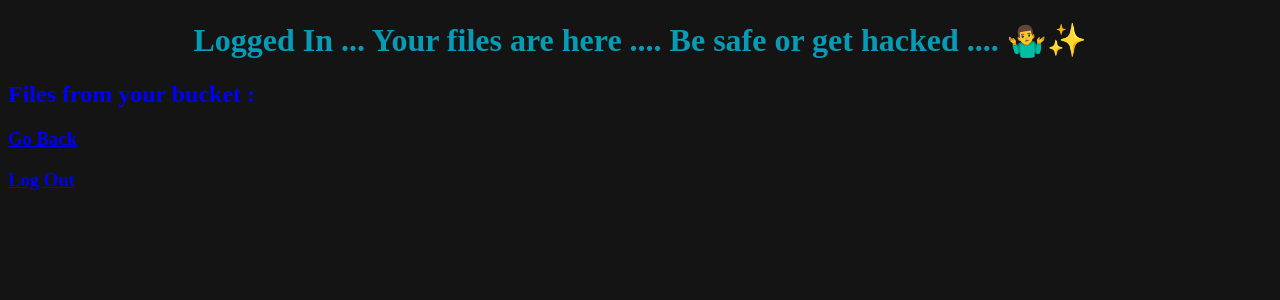
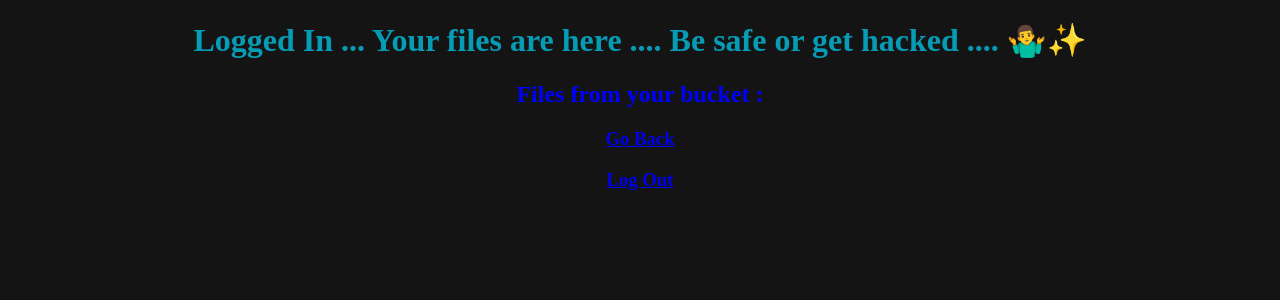
Before and after one commit to 0xAs1F/hack-cognito, a Flask app: page /files in a window 1280 px wide. Shown: the top 300 px of the page. Run offline with Flask 2, Linux system fonts and the light colour scheme; data that the repository does not hold is empty.

Commit message:
color-bg

```diff
--- a/templates/accesskeys.html
+++ b/templates/accesskeys.html
@@ -8,7 +8,7 @@
     <title>AccessKeys</title>
 
     <style>
-        h1 {
+        h1,h2,h3 {
           text-align: center;
           color: rgb(51, 255, 0);
 
@@ -29,7 +29,7 @@
     <h2 style="color: rgb(88, 18, 90);">Get your Keys :  </h2>
     <h3 style="color: rgb(74, 112, 13);"> aws_access_key_id : <h3 style="color: rgb(184, 12, 169);">{{key1}}</h23></h3>
     <h3 style="color: rgb(74, 112, 13);"> aws_secret_access_key : <h3 style="color: rgb(202, 14, 177);">{{key2}}</h3></h3>
-    <h3 style="color: rgb(74, 112, 13);"> aws_session_token :<h3 style="color: rgb(197, 24, 197);">{{key3}}</h3></h3>
+    <h3 style="color: rgb(74, 112, 13); width: 50px;"> aws_session_token :<h3 style="color: rgb(197, 24, 197);">{{key3}}</h3></h3>
     <h3 style="color: rgb(20, 13, 112);"><a href="/loggedin"> Go Back</a></h3>
 
     <h3><a href="https://testingitforsaqeebbhai.auth.ap-south-1.amazoncognito.com/logout?client_id=46s231qatgv9243u2kt361patd&logout_uri=https://hackcognito.herokuapp.com/loggedout">Log Out</a></h3>
--- a/templates/files.html
+++ b/templates/files.html
@@ -6,7 +6,7 @@
 	<title>Files</title>
     <script src="https://ajax.googleapis.com/ajax/libs/jquery/3.5.1/jquery.min.js"></script>
     <style>
-      h1 {
+      h1,h2,h3 {
         text-align: center;
         color: rgb(51, 255, 0);
 
--- a/templates/index.html
+++ b/templates/index.html
@@ -7,7 +7,7 @@
     <script src="https://ajax.googleapis.com/ajax/libs/jquery/3.5.1/jquery.min.js"></script>
     <title>AWS COGNITO TESTING</title>
     <style>
-        h1 {
+        h1,h2,h3 {
           text-align: center;
           color: rgb(51, 255, 0);
 
--- a/templates/loggedin.html
+++ b/templates/loggedin.html
@@ -7,7 +7,7 @@
     <script src="https://ajax.googleapis.com/ajax/libs/jquery/3.5.1/jquery.min.js"></script>
     <title>LoggedIn</title>
     <style>
-        h1 {
+        h1,h2,h3 {
           text-align: center;
           color: rgb(51, 255, 0);
 
--- a/templates/loggedout.html
+++ b/templates/loggedout.html
@@ -6,7 +6,7 @@
     <meta name="viewport" content="width=device-width, initial-scale=1.0">
     <script src="https://ajax.googleapis.com/ajax/libs/jquery/3.5.1/jquery.min.js"></script>
     <style>
-        h1 {
+        h1,h2,h3 {
           text-align: center;
           color: rgb(51, 255, 0);
 
--- a/templates/upload.html
+++ b/templates/upload.html
@@ -6,7 +6,7 @@
     <meta name="viewport" content="width=device-width, initial-scale=1.0">
     <title>Document</title>
     <style>
-        h1 {
+        h1,h2,h3 {
           text-align: center;
           color: rgb(51, 255, 0);
 
--- a/templates/uploaded.html
+++ b/templates/uploaded.html
@@ -6,7 +6,7 @@
     <meta name="viewport" content="width=device-width, initial-scale=1.0">
     <title>Document</title>
     <style>
-        h1 {
+        h1,h2,h3 {
           text-align: center;
           color: rgb(51, 255, 0);
 
```
